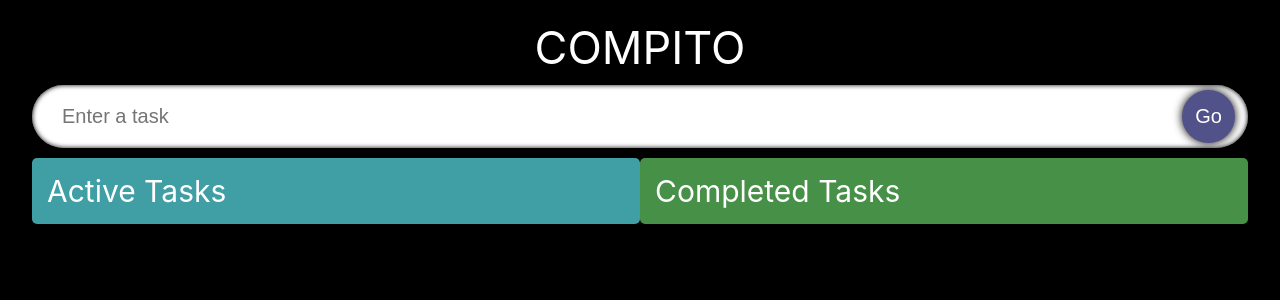
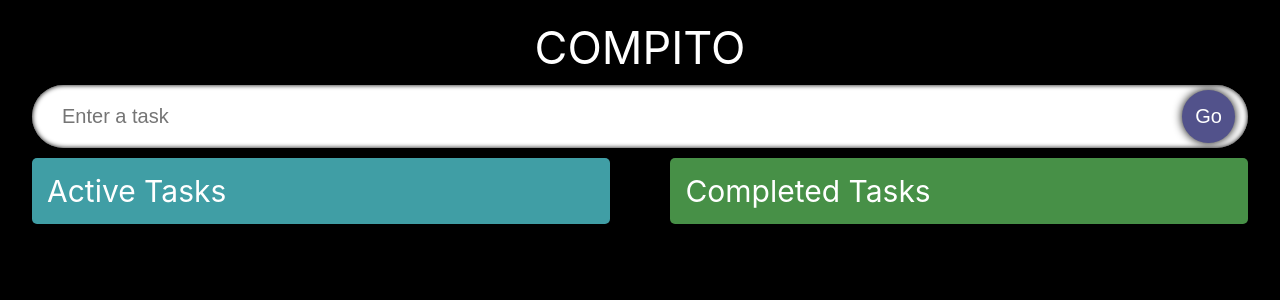
Before and after one commit to Akhil401/task-react, a React (Vite) app: page / in a window 1280 px wide. Shown: the top 300 px of the page. Built offline with nearby package versions, Linux system fonts and the light colour scheme.

Commit message:
adding styles

```diff
--- a/src/components/styles.css
+++ b/src/components/styles.css
@@ -53,7 +53,7 @@
 }
 .todos {
   display: flex;
-  width: 50%;
+  width: 47.5%;
   flex-direction: column;
   padding: 15px;
   border-radius: 5px;
@@ -61,7 +61,7 @@
 }
 .todos_remove {
   display: flex;
-  width: 50%;
+  width: 47.5%;
   flex-direction: column;
   padding: 15px;
   border-radius: 5px;
```
